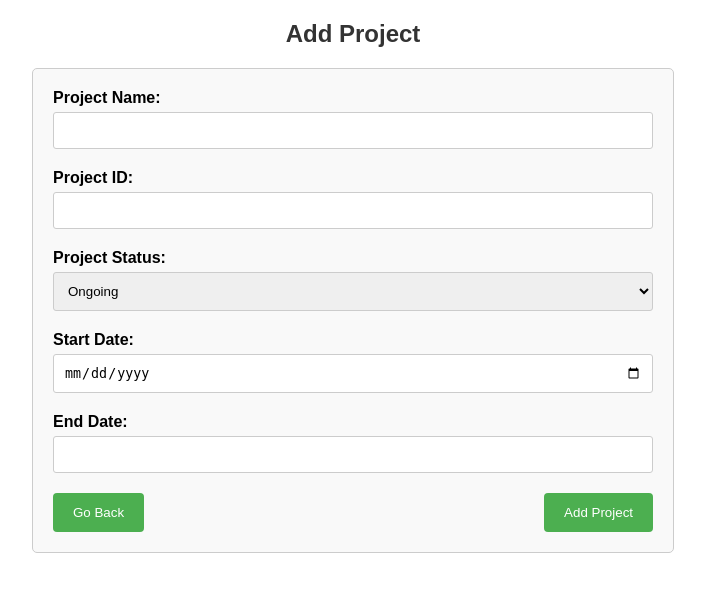
After one commit to SrihariMurali01/21CS53-DBMS-Mini-Project, a Flask app: page /add_project in a window 1280 px wide. The commit adds this page. Shown: the top 592 px of the page, without its empty margins (287-992 px from the left). Run offline with Flask 3, Linux system fonts and the light colour scheme.

Commit message:
Back Button

```diff
--- a/app.py
+++ b/app.py
@@ -302,6 +302,7 @@ def edit_user():
     print(user_details)
     return render_template('edit_user.html', user_data=user_details)
 
+
 # REDUNDANT
 # @app.route('/add_user', methods=['GET','POST'])
 # def add_user():
@@ -422,5 +423,37 @@ def sql_command():
     return render_template('sql_command.html', results=None, error_message=None)
 
 
+# Flask route for adding a project by an employee
+# Flask route for adding a project by an employee
+@app.route('/add_project', methods=['GET', 'POST'])
+def add_project():
+    if request.method == 'POST':
+        # Retrieve form data
+        proj_id = request.form['proj_id']
+        proj_name = request.form['proj_name']
+        proj_status = request.form['proj_status']
+        start_date = request.form['start_date']
+        duration = request.form['durn']
+        emp_id = request.form['emp_id']
+        print(emp_id)
+        # Insert project details into the database
+        cursor.execute(
+            'INSERT INTO project (proj_id,  proj_name, proj_status) VALUES (%s, %s, %s)',
+            (proj_id, proj_name, proj_status))
+        conn.commit()
+
+        # Update the emp_proj table to associate the employee with the project
+        cursor.execute('INSERT INTO emp_proj (emp_id, proj_id, proj_start, proj_durn) VALUES (%s, %s, %s, %s)',
+                       (emp_id, proj_id, start_date, duration))
+        conn.commit()
+
+        # Redirect to a page indicating success
+        return redirect('/projects_managed?user_data={}'.format(emp_id))
+
+    # If it's a GET request, render the add_project.html template
+    emp_id = request.args.get('user_data')
+    return render_template('add_project.html', emp_id=emp_id)
+
+
 if __name__ == '__main__':
     app.run(debug=True, host='0.0.0.0')
--- /dev/null
+++ b/templates/add_project.html
@@ -0,0 +1,99 @@
+<!DOCTYPE html>
+<html lang="en">
+<head>
+    <meta charset="UTF-8">
+    <meta name="viewport" content="width=device-width, initial-scale=1.0">
+    <title>Add Project</title>
+    <style>
+        body {
+            font-family: Arial, sans-serif;
+            margin: 20px;
+        }
+        h2 {
+            color: #333;
+            text-align: center;
+        }
+        form {
+            margin: 20px auto;
+            max-width: 600px;
+            padding: 20px;
+            border: 1px solid #ccc;
+            border-radius: 5px;
+            background-color: #f9f9f9;
+        }
+        label {
+            font-weight: bold;
+        }
+        input[type="text"], textarea, input[type="date"], select {
+            width: 100%;
+            padding: 10px;
+            margin: 5px 0 20px;
+            border: 1px solid #ccc;
+            border-radius: 3px;
+            box-sizing: border-box;
+        }
+        input[type="submit"] {
+            background-color: #4CAF50;
+            color: white;
+            padding: 12px 20px;
+            border: none;
+            border-radius: 4px;
+            cursor: pointer;
+            float: right;
+        }
+        input[type="submit"]:hover {
+            background-color: #45a049;
+        }
+
+        .back {
+            background-color: #4CAF50;
+            color: white;
+            padding: 12px 20px;
+            border: none;
+            border-radius: 4px;
+            cursor: pointer;
+        }
+        .error-message {
+            color: red;
+            font-weight: bold;
+            margin-top: 10px;
+        }
+
+
+    </style>
+</head>
+<body>
+    <h2>Add Project</h2>
+    <form action="/add_project" method="post">
+        <label for="proj_name">Project Name:</label>
+        <input type="text" id="proj_name" name="proj_name" required>
+
+        <label for="proj_id">Project ID:</label>
+        <input type='text' id="proj_id" name="proj_id" required>
+
+        <label for="proj_status">Project Status:</label>
+        <select id="proj_status" name="proj_status" required>
+            <option value="Ongoing">Ongoing</option>
+            <option value="Completed">Completed</option>
+        </select>
+        <br />
+
+
+        <label for="start_date">Start Date:</label>
+        <input type="date" id="start_date" name="start_date" required>
+
+        <label for="durn">End Date:</label>
+        <input type="text" id="durn" name="durn" required>
+
+        <input type="hidden" name="emp_id" value="{{ emp_id }}"> <!-- Assuming user_data is passed to the template -->
+
+        <input type="submit" value="Add Project">
+        <button type="button" class='back' onclick="goBack()">Go Back</button>
+        <script>
+        function goBack() {
+            window.history.back();
+        }
+        </script>
+    </form>
+</body>
+</html>
--- a/templates/dept_details.html
+++ b/templates/dept_details.html
@@ -42,5 +42,11 @@
         </tr>
         {% endfor %}
     </table>
+    <button type="button" onclick="goBack()">Go Back</button>
+    <script>
+        function goBack() {
+            window.history.back();
+        }
+    </script>
 </body>
 </html>
--- a/templates/employee.html
+++ b/templates/employee.html
@@ -14,7 +14,8 @@
                 <li><a href="/profile_emp?user={{user_data}}">Profile</a></li>
                 <li><a href="/users_managed?user={{user_data}}">Users Managed</a></li>
                 <li><a href="/dept_details?user={{user_data}}">Dept Details</a></li>
-                <li><a href="/projects_managed?user_data={{user_data}}">Projects Managed</a></li>  <!-- Added link for projects -->
+                <li><a href="/projects_managed?user_data={{user_data}}">Projects Managed</a></li>
+                <li><a href="/add_project?user_data={{user_data}}">Add Project</a></li><!-- Added link for projects -->
             </ul>
         </div>
         <!-- Content area -->
@@ -22,5 +23,6 @@
             <!-- Content for the employee page -->
         </div>
     </div>
+
 </body>
 </html>
--- a/templates/login.html
+++ b/templates/login.html
@@ -22,5 +22,11 @@
         </form>
         <p>New user? <a href="/signup">Sign up here</a></p>
     </div>
+    <button type="button" onclick="goBack()">Go Back</button>
+    <script>
+        function goBack() {
+            window.history.back();
+        }
+    </script>
 </body>
 </html>
--- a/templates/profile_emp.html
+++ b/templates/profile_emp.html
@@ -17,5 +17,11 @@
         <p>Skills: {{user_data[7]}}</p>
         <p>Position: {{user_data[6]}}</p>
     </div>
+    <button type="button" onclick="goBack()">Go Back</button>
+    <script>
+        function goBack() {
+            window.history.back();
+        }
+    </script>
 </body>
 </html>
--- a/templates/profile_usr.html
+++ b/templates/profile_usr.html
@@ -12,5 +12,11 @@
         <p>Date Joined: {{ user_data[3] }}</p>
         <p>Email: {{ user_data[4] }}</p>
     </div>
+    <button type="button" onclick="goBack()">Go Back</button>
+    <script>
+        function goBack() {
+            window.history.back();
+        }
+    </script>
 </body>
 </html>
--- a/templates/projects_managed.html
+++ b/templates/projects_managed.html
@@ -42,5 +42,11 @@
             {% endfor %}
         </tbody>
     </table>
+    <button type="button" onclick="goBack()">Go Back</button>
+    <script>
+        function goBack() {
+            window.history.back();
+        }
+    </script>
 </body>
 </html>
--- a/templates/signup.html
+++ b/templates/signup.html
@@ -21,5 +21,11 @@
             <button type="submit">Sign Up</button>
         </form>
     </div>
+    <button type="button" onclick="goBack()">Go Back</button>
+    <script>
+        function goBack() {
+            window.history.back();
+        }
+    </script>
 </body>
 </html>
```
Also changed, not shown: templates/add_employee.html (+20 -0 lines), templates/employees_managed.html (+7 -1 lines).
